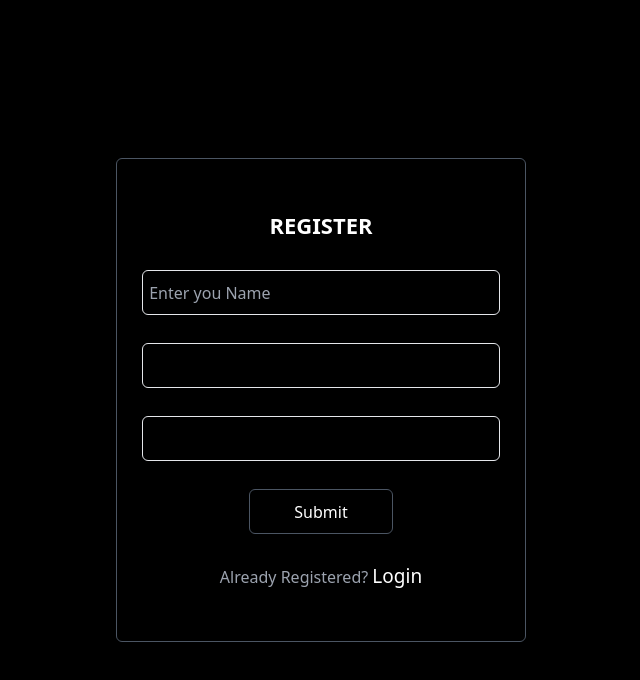
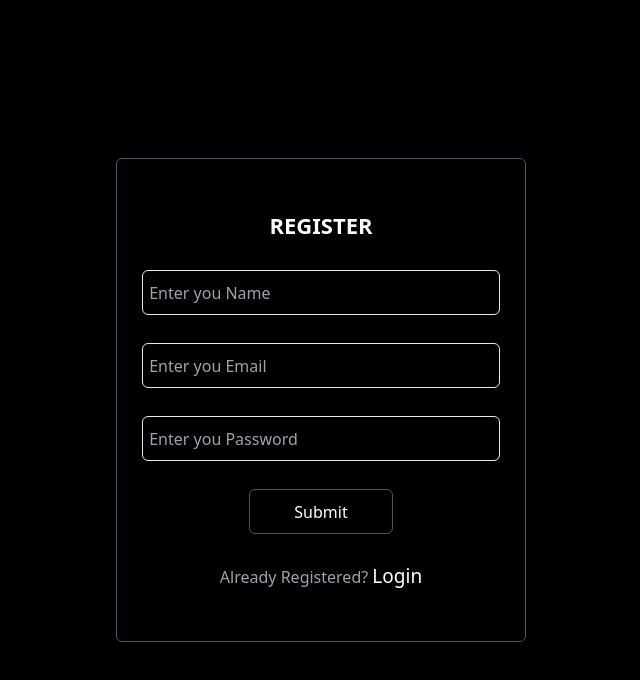
Before and after one commit to ShrikantJawla/openaskai, a Next.js app: page /auth/register in a window 1280 px wide. Shown: the top 680 px of the page, without its empty margins (319-959 px from the left). Built offline with nearby package versions, Linux system fonts and the light colour scheme.

Commit message:
first commit

```diff
--- a/src/pages/auth/register.tsx
+++ b/src/pages/auth/register.tsx
@@ -67,6 +67,7 @@ export default function RegisterOrLogin({}: Props): ReactElement {
           onChange={({ target: { value } }) =>
             setInputs({ ...inputs, email: value })
           }
+          placeholder="Enter you Email"
         />
         <input
           className="h-[45px] rounded-md p-[6px] bg-inherit border text-white"
@@ -75,6 +76,7 @@ export default function RegisterOrLogin({}: Props): ReactElement {
           onChange={({ target: { value } }) =>
             setInputs({ ...inputs, password: value })
           }
+          placeholder="Enter you Password"
         />
         <button
           className="w-[40%] m-auto text-white font-medium border border-gray-600 h-[45px] rounded-md"
```
